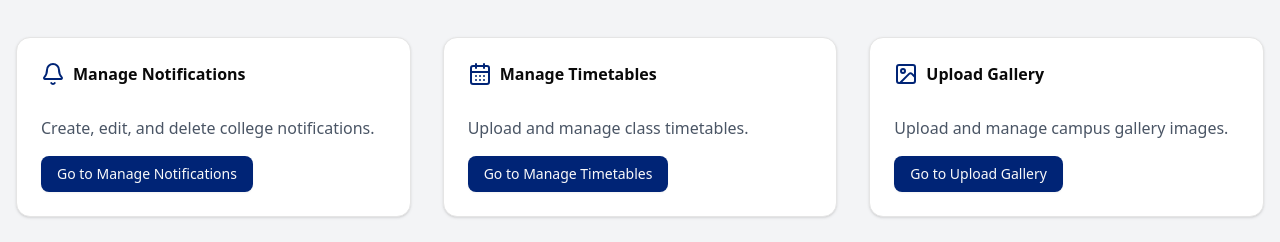
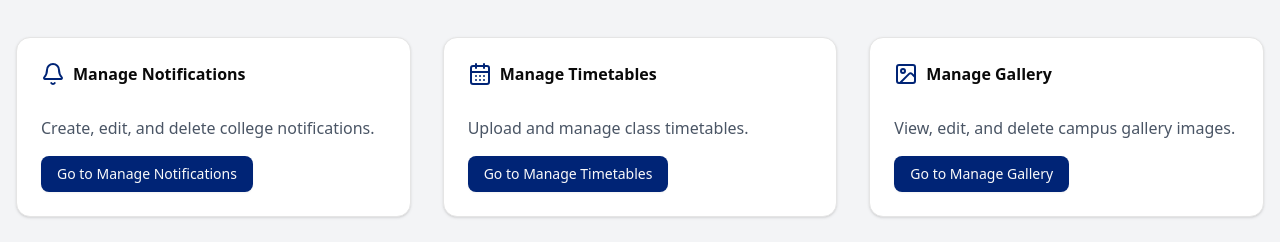
Before and after one commit to ajitameena94/GovtClgGulabganj, a React (Vite) app in the folder college-frontend/: page /GovtClgGulabganj/admin in a window 1280 px wide. Shown: the part 195-437 px from the top of the page. Built offline with nearby package versions, Linux system fonts and the light colour scheme; sample sign-in values are in the browser's storage.

Commit message:
fchanges

```diff
--- a/college-frontend/src/pages/AdminDashboard.jsx
+++ b/college-frontend/src/pages/AdminDashboard.jsx
@@ -19,10 +19,10 @@ const AdminDashboard = () => {
       link: '/admin/manage-timetables',
     },
     {
-      title: 'Upload Gallery',
-      description: 'Upload and manage campus gallery images.',
+      title: 'Manage Gallery',
+      description: 'View, edit, and delete campus gallery images.',
       icon: Image,
-      link: '/admin/upload/gallery',
+      link: '/admin/manage-gallery',
     },
   ];
 
```
